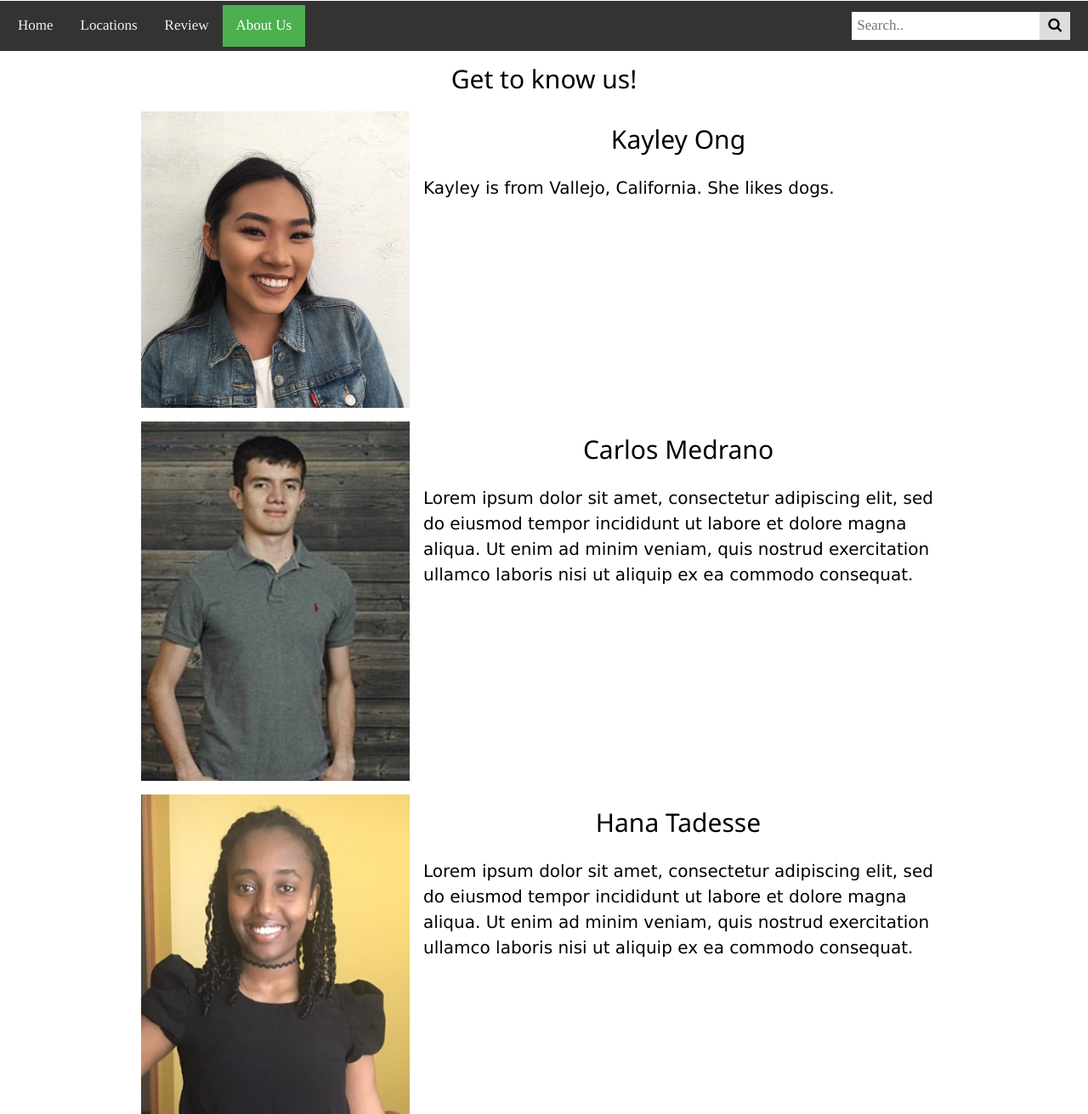
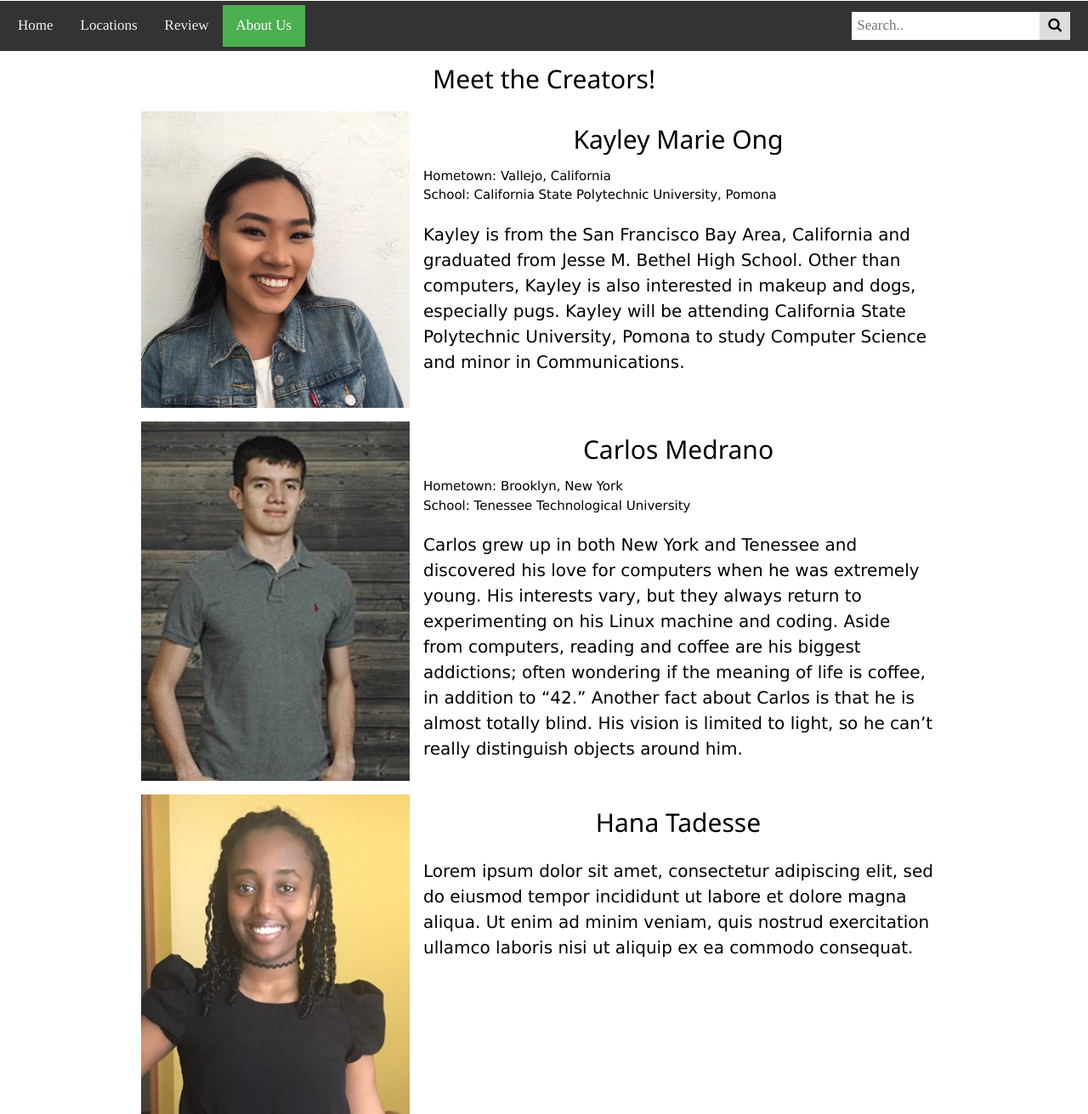
Before and after one commit to CarlosM10011/snap-cycle, a Python web app: template src/templates/aboutus.html in a window 1280 px wide. Shown: the part 427-1738 px from the top of the page at 85% size. Run offline with Jinja, Linux system fonts and the light colour scheme; the template is opened without the code that fills it, so the values that code supplies are empty.

Commit message:
Adding bios

```diff
--- a/src/templates/aboutus.html
+++ b/src/templates/aboutus.html
@@ -36,7 +36,7 @@
   </div>
   </ul>
 
-  <h2> Get to know us!</h2>
+  <h2> Meet the Creators!</h2>
   <link rel="stylesheet" href="https://www.w3schools.com/w3css/4/w3.css">
 
   <div class="w3-content">
@@ -47,9 +47,13 @@
     <img src="/css/KayleyMarie_Ong.jpg" style="width:100%;min-height:200px">
   </div>
   <div class="w3-twothird w3-container">
-    <h2>Kayley Ong</h2>
+    <h2>Kayley Marie Ong </h2>
+
+    Hometown: Vallejo, California
+    <br>
+    School: California State Polytechnic University, Pomona
     <p>
-    Kayley is from Vallejo, California. She likes dogs.
+    Kayley is from the San Francisco Bay Area, California and graduated from Jesse M. Bethel High School. Other than computers, Kayley is also interested in makeup and dogs, especially pugs. Kayley will be attending California State Polytechnic University, Pomona to study Computer Science and minor in Communications.
     </p>
   </div>
 
@@ -61,8 +65,13 @@
   </div>
   <div class="w3-twothird w3-container">
     <h2>Carlos Medrano</h2>
+
+    Hometown: Brooklyn, New York
+    <br>
+    School: Tenessee Technological University
     <p>
-    Lorem ipsum dolor sit amet, consectetur adipiscing elit, sed do eiusmod tempor incididunt ut labore et dolore magna aliqua. Ut enim ad minim veniam, quis nostrud exercitation ullamco laboris nisi ut aliquip ex ea commodo consequat.
+      Carlos grew up in both New York and Tenessee and discovered his love for computers when he was extremely young. His interests vary, but they always return to experimenting on his Linux machine and coding. Aside from computers, reading and coffee are his biggest addictions; often wondering if the meaning of life is coffee, in addition to “42.”
+Another fact about Carlos is that he is almost totally blind. His vision is limited to light, so he can’t really distinguish objects around him.
     </p>
   </div>
 
```
